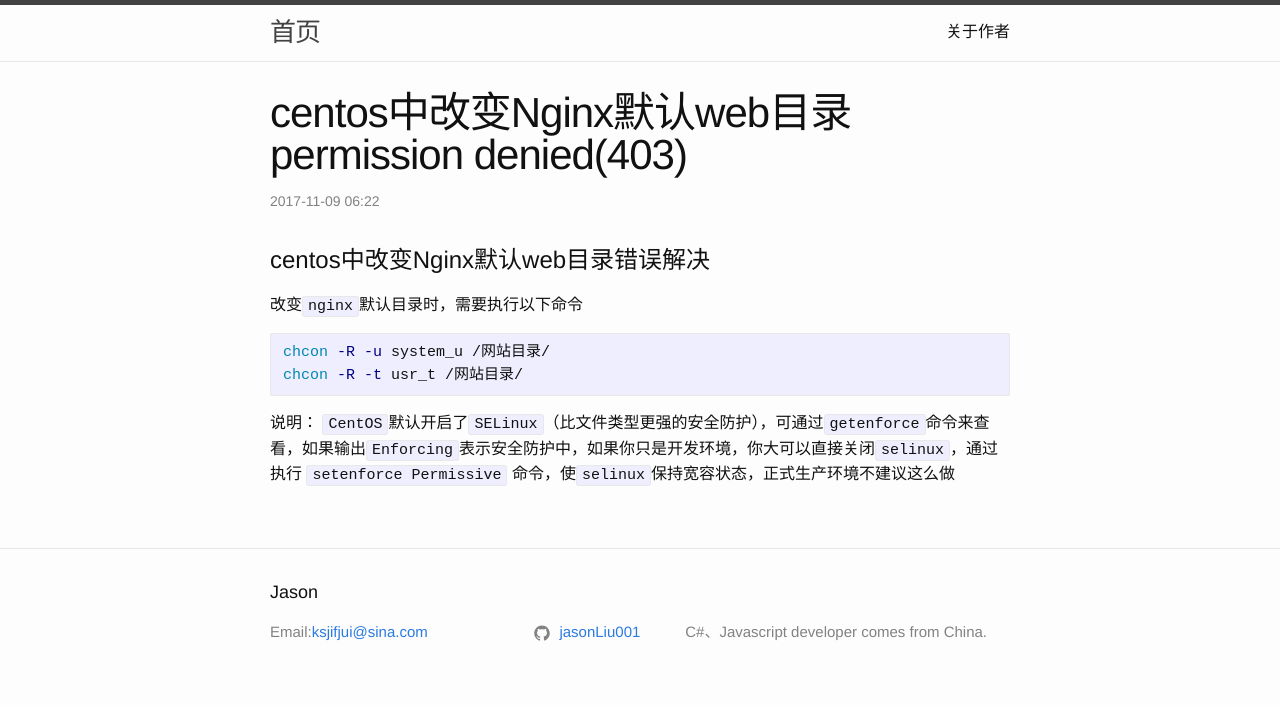
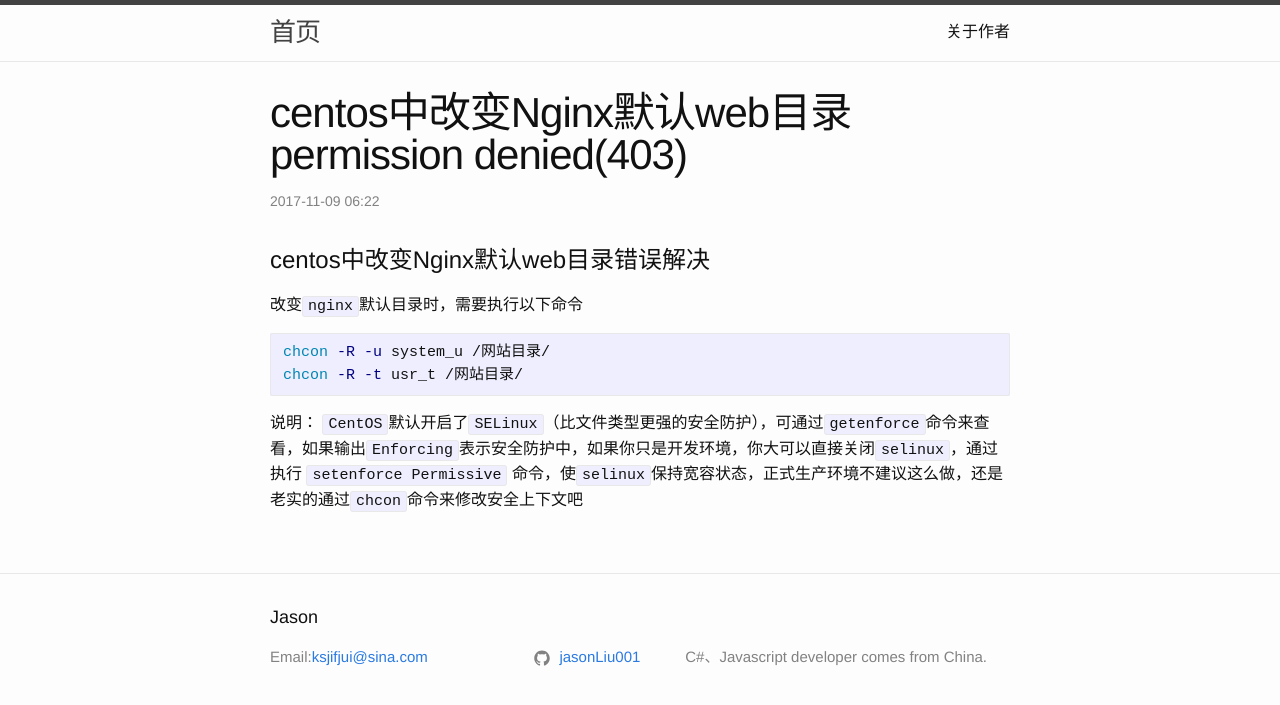
Before and after one commit to jasonLiu001/jasonLiu001.github.io, a Jekyll site: the page built from _posts/2017-11-09-nignx-change-default-web-directory.md, in a window 1280 px wide. Shown: the top 705 px of the page. Built offline with Jekyll 4.4.1, drawn with Linux system fonts in a browser that asks for light colours.

Commit message:
added new post.

````diff
--- a/_posts/2017-11-09-nignx-change-default-web-directory.md
+++ b/_posts/2017-11-09-nignx-change-default-web-directory.md
@@ -13,4 +13,4 @@ chcon -R -u system_u /网站目录/
 chcon -R -t usr_t /网站目录/
 ```
 
-说明： `CentOS`默认开启了`SELinux`（比文件类型更强的安全防护），可通过`getenforce`命令来查看，如果输出`Enforcing`表示安全防护中，如果你只是开发环境，你大可以直接关闭`selinux`，通过执行 `setenforce Permissive` 命令，使`selinux`保持宽容状态，正式生产环境不建议这么做
+说明： `CentOS`默认开启了`SELinux`（比文件类型更强的安全防护），可通过`getenforce`命令来查看，如果输出`Enforcing`表示安全防护中，如果你只是开发环境，你大可以直接关闭`selinux`，通过执行 `setenforce Permissive` 命令，使`selinux`保持宽容状态，正式生产环境不建议这么做，还是老实的通过`chcon`命令来修改安全上下文吧
````
